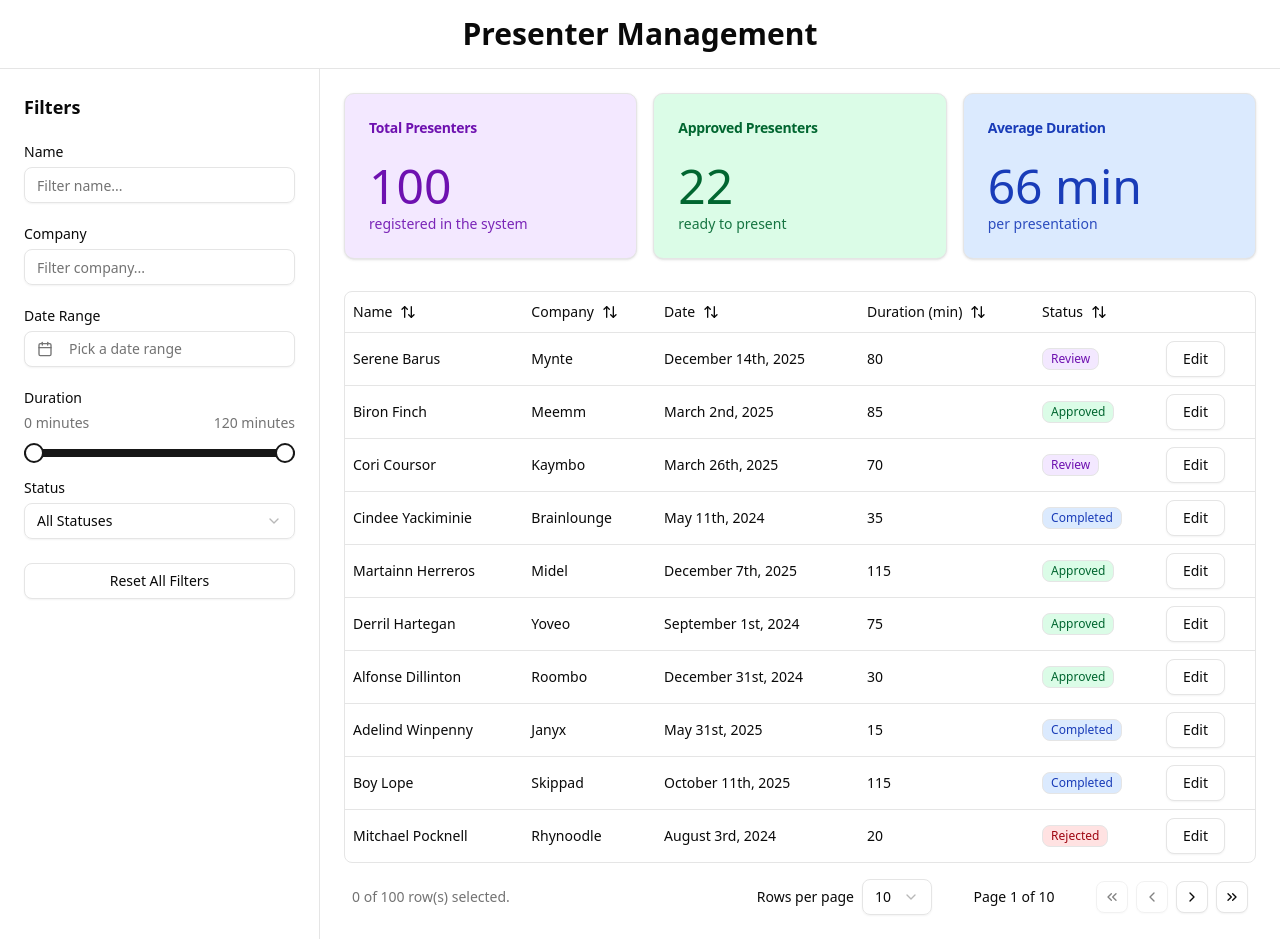
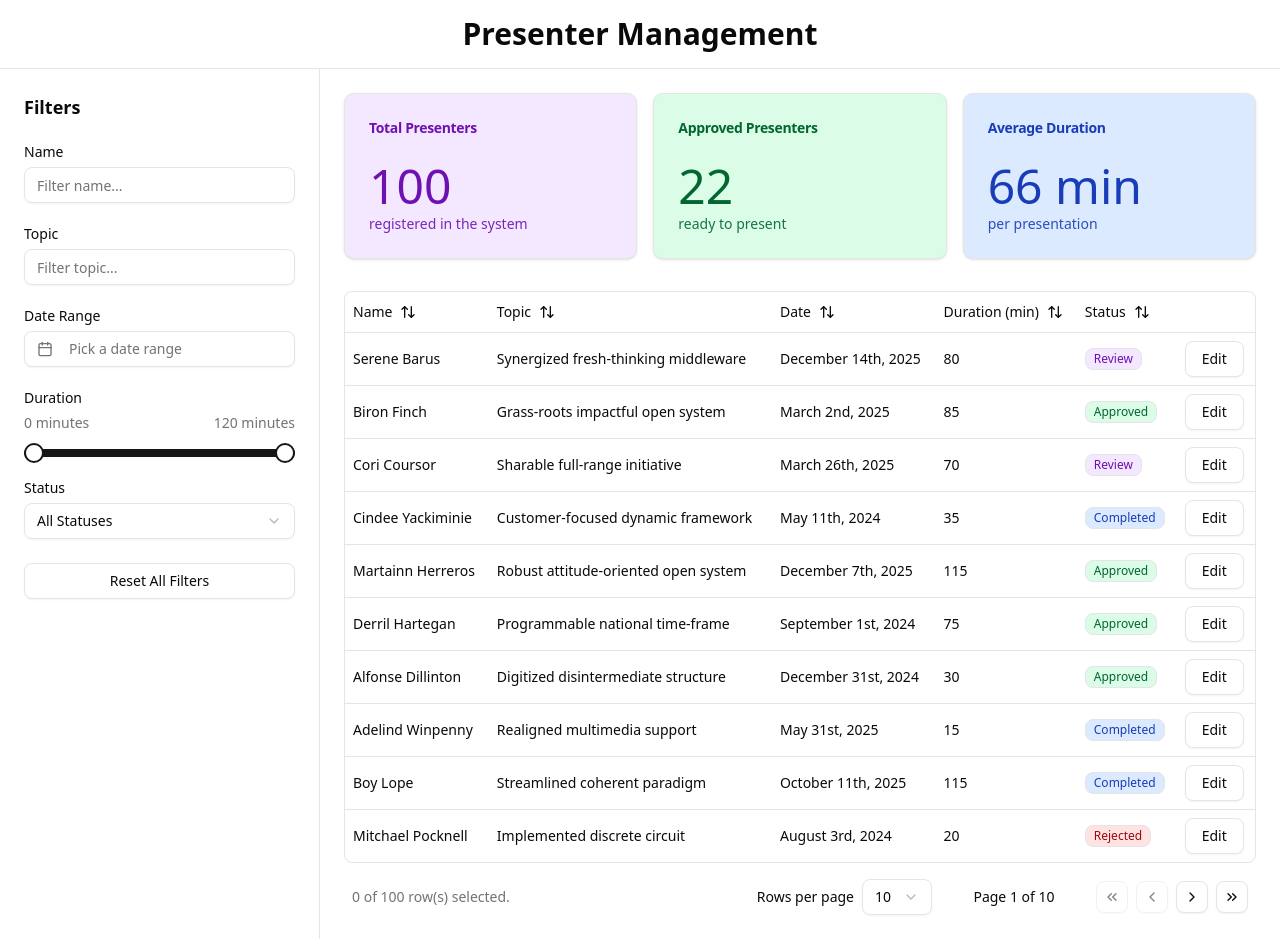
Before and after one commit to webguyian/cypress-workshop, a React (Vite) app: page / in a window 1280 px wide. Built offline with nearby package versions, Linux system fonts and the light colour scheme.

Commit message:
fix: Swap Company for Topic column

```diff
--- a/src/components/presenter-table-columns.tsx
+++ b/src/components/presenter-table-columns.tsx
@@ -1,75 +1,85 @@
-import { ColumnDef } from "@tanstack/react-table"
-import { format, isWithinInterval } from "date-fns"
-import { Drawer } from "@/components/drawer"
-import { DetailsForm } from "@/components/details-form"
-import { Badge } from "@/components/ui/badge"
-import type { Presenter } from "@/types"
+import { ColumnDef } from '@tanstack/react-table';
+import { format, isWithinInterval } from 'date-fns';
+import { Drawer } from '@/components/drawer';
+import { DetailsForm } from '@/components/details-form';
+import { Badge } from '@/components/ui/badge';
+import type { Presenter } from '@/types';
 
 export const columns: ColumnDef<Presenter>[] = [
   {
-    accessorKey: "name",
-    header: "Name",
+    accessorKey: 'name',
+    header: 'Name'
   },
   {
-    accessorKey: "company",
-    header: "Company",
+    accessorKey: 'topic',
+    header: 'Topic'
   },
   {
-    accessorKey: "date",
-    header: "Date",
+    accessorKey: 'date',
+    header: 'Date',
     cell: ({ row }) => {
-      return format(new Date(row.getValue("date")), "PPP")
+      return format(new Date(row.getValue('date')), 'PPP');
     },
     filterFn: (row, columnId, filterValue) => {
-      if (!filterValue) return true
-      const date = new Date(row.getValue(columnId))
-      const { from, to } = filterValue
-      return isWithinInterval(date, { start: from, end: to })
-    },
+      if (!filterValue) return true;
+      const date = new Date(row.getValue(columnId));
+      const { from, to } = filterValue;
+      return isWithinInterval(date, { start: from, end: to });
+    }
   },
   {
-    accessorKey: "duration",
-    header: "Duration (min)",
-    filterFn: (row, columnId, filterValue: { min: number, max: number } | null) => {
-      if (!filterValue) return true
-      const duration = row.getValue(columnId) as number
-      return duration >= filterValue.min && duration <= filterValue.max
-    },
+    accessorKey: 'duration',
+    header: 'Duration (min)',
+    filterFn: (
+      row,
+      columnId,
+      filterValue: { min: number; max: number } | null
+    ) => {
+      if (!filterValue) return true;
+      const duration = row.getValue(columnId) as number;
+      return duration >= filterValue.min && duration <= filterValue.max;
+    }
   },
   {
-    accessorKey: "status",
-    header: "Status",
+    accessorKey: 'status',
+    header: 'Status',
     cell: ({ row }) => {
-      const status = row.getValue("status") as string
-      const statusStyles = {
-        pending: "bg-yellow-100 text-yellow-800 dark:bg-yellow-900 dark:text-yellow-300",
-        approved: "bg-green-100 text-green-800 dark:bg-green-900 dark:text-green-300",
-        rejected: "bg-red-100 text-red-800 dark:bg-red-900 dark:text-red-300",
-        completed: "bg-blue-100 text-blue-800 dark:bg-blue-900 dark:text-blue-300",
-        review: "bg-purple-100 text-purple-800 dark:bg-purple-900 dark:text-purple-300",
-      }[status] || "bg-gray-100 text-gray-800 dark:bg-gray-900 dark:text-gray-300"
+      const status = row.getValue('status') as string;
+      const statusStyles =
+        {
+          pending:
+            'bg-yellow-100 text-yellow-800 dark:bg-yellow-900 dark:text-yellow-300',
+          approved:
+            'bg-green-100 text-green-800 dark:bg-green-900 dark:text-green-300',
+          rejected: 'bg-red-100 text-red-800 dark:bg-red-900 dark:text-red-300',
+          completed:
+            'bg-blue-100 text-blue-800 dark:bg-blue-900 dark:text-blue-300',
+          review:
+            'bg-purple-100 text-purple-800 dark:bg-purple-900 dark:text-purple-300'
+        }[status] ||
+        'bg-gray-100 text-gray-800 dark:bg-gray-900 dark:text-gray-300';
 
       return (
         <Badge variant="outline" className={`capitalize ${statusStyles}`}>
           {status}
         </Badge>
-      )
+      );
     },
     filterFn: (row, columnId, filterValue: string | null) => {
-      if (!filterValue) return true
-      const status = row.getValue(columnId) as string
-      return status === filterValue
-    },
+      if (!filterValue) return true;
+      const status = row.getValue(columnId) as string;
+      return status === filterValue;
+    }
   },
   {
-    id: "actions",
+    id: 'actions',
     cell: ({ row }) => {
-      const presenter = row.original
+      const presenter = row.original;
       return (
         <Drawer>
           <DetailsForm data={presenter} />
         </Drawer>
-      )
-    },
-  },
-]
+      );
+    }
+  }
+];
```
